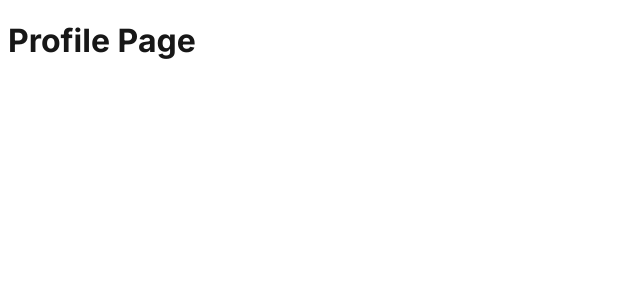
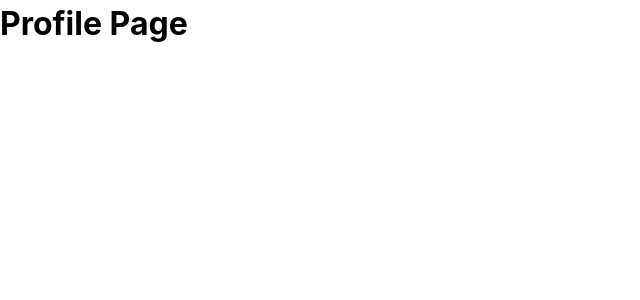
Before and after one commit to SamsulAlomLaskar/next.js_14_route_handlers, a Next.js app: page /profile in a window 1280 px wide. Shown: the top 300 px of the page, without its empty margins (0-640 px from the left). Built offline with nearby package versions, Linux system fonts and the light colour scheme.

Commit message:
middleware

```diff
--- a/src/app/globals.css
+++ b/src/app/globals.css
@@ -1,26 +1,82 @@
-/* src/app/globals.css */
+/* app/globals.css */
 
-@tailwind base;
-@tailwind components;
-@tailwind utilities;
-
-:root {
-  --background: #ffffff;
-  --foreground: #171717;
-
-  --font-sans: var(--font-sans);
-  --font-mono: var(--font-mono);
+/* Box sizing rules */
+*,
+*::before,
+*::after {
+  box-sizing: border-box;
 }
 
-@media (prefers-color-scheme: dark) {
-  :root {
-    --background: #0a0a0a;
-    --foreground: #ededed;
+/* Remove default margin and padding */
+body,
+h1,
+h2,
+h3,
+h4,
+h5,
+h6,
+p,
+figure,
+blockquote,
+dl,
+dd {
+  margin: 0;
+  padding: 0;
+}
+
+/* Remove list styles on ul, ol elements */
+ul,
+ol {
+  list-style: none;
+  padding: 0;
+  margin: 0;
+}
+
+/* Set core body defaults */
+body {
+  min-height: 100vh;
+  scroll-behavior: smooth;
+  text-rendering: optimizeSpeed;
+  line-height: 1.5;
+  font-family: -apple-system, BlinkMacSystemFont, 'Segoe UI', Roboto, Oxygen,
+    Ubuntu, Cantarell, 'Open Sans', 'Helvetica Neue', sans-serif;
+  background-color: #fff;
+  color: #000;
+}
+
+/* A elements without a class get default styles */
+a {
+  text-decoration: none;
+  color: inherit;
+}
+
+/* Make images easier to work with */
+img,
+picture {
+  max-width: 100%;
+  display: block;
+}
+
+/* Inherit fonts for inputs and buttons */
+input,
+button,
+textarea,
+select {
+  font: inherit;
+}
+
+/* Remove all animations, transitions for people who prefer that */
+@media (prefers-reduced-motion: reduce) {
+  html:focus-within {
+    scroll-behavior: auto;
+  }
+
+  *,
+  *::before,
+  *::after {
+    animation-duration: 0.01ms !important;
+    animation-iteration-count: 1 !important;
+    transition-duration: 0.01ms !important;
+    scroll-behavior: auto !important;
   }
 }
-
-body {
-  background: var(--background);
-  color: var(--foreground);
-  font-family: var(--font-sans), sans-serif;
-}
```
Also changed, not shown: src/middleware.ts (added, +34 -0 lines).
